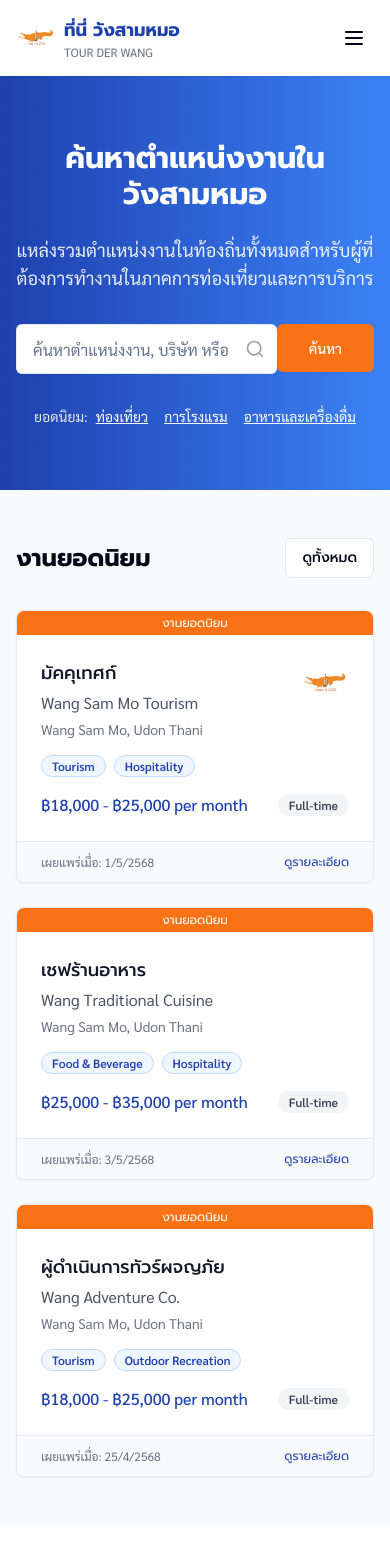
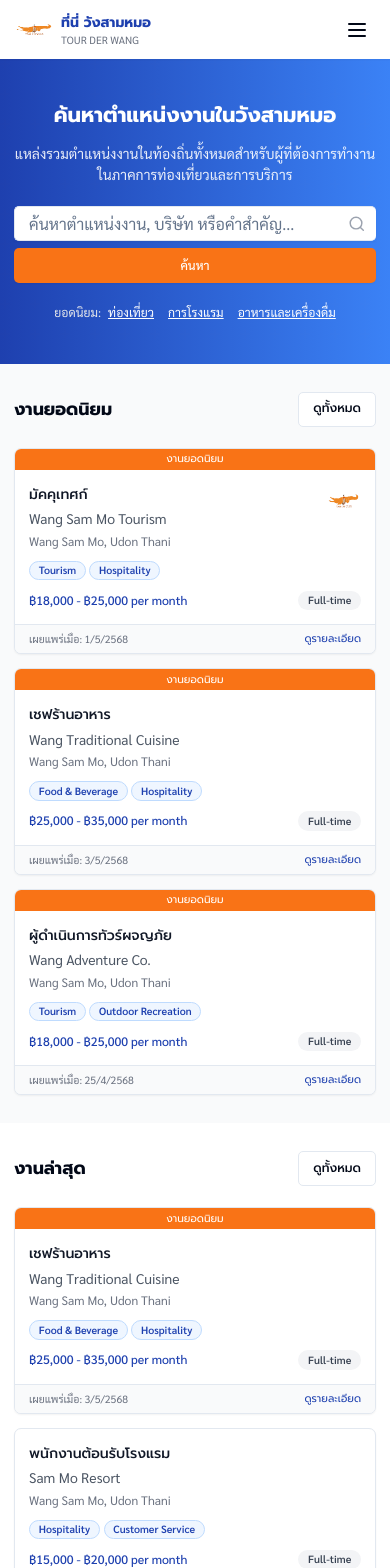
Before and after one commit to Tour-Der-Wang-Dev/wang-sammo-talents-hub, a React (Vite) app: page / in a window 390 px wide. Shown: the top 1568 px of the page. Built offline with nearby package versions, Linux system fonts and the light colour scheme.

Commit message:
Refactor: Step-by-step instructions

```diff
--- a/src/components/Header.tsx
+++ b/src/components/Header.tsx
@@ -1,34 +1,60 @@
 
-import React, { useState } from 'react';
-import { Link } from 'react-router-dom';
+import React, { useState, useEffect } from 'react';
+import { Link, useLocation } from 'react-router-dom';
 import { Button } from '@/components/ui/button';
 import { Search, Menu, X } from 'lucide-react';
 
 const Header = () => {
   const [isMenuOpen, setIsMenuOpen] = useState(false);
+  const [isScrolled, setIsScrolled] = useState(false);
+  const location = useLocation();
+
+  // Close mobile menu when route changes
+  useEffect(() => {
+    setIsMenuOpen(false);
+  }, [location.pathname]);
+
+  // Add scroll detection for shadow effect
+  useEffect(() => {
+    const handleScroll = () => {
+      if (window.scrollY > 10) {
+        setIsScrolled(true);
+      } else {
+        setIsScrolled(false);
+      }
+    };
+
+    window.addEventListener('scroll', handleScroll);
+    return () => {
+      window.removeEventListener('scroll', handleScroll);
+    };
+  }, []);
 
   return (
-    <header className="sticky top-0 z-50 bg-white shadow-sm">
-      <div className="container mx-auto px-4 py-4">
+    <header className={`sticky top-0 z-50 bg-white transition-shadow duration-200 ${isScrolled ? 'shadow-md' : 'shadow-sm'}`}>
+      <div className="container mx-auto px-4 py-3 md:py-4">
         <div className="flex items-center justify-between">
           <Link to="/" className="flex items-center space-x-2">
             <img
               src="/lovable-uploads/dbc20659-751f-4e70-9ce3-49e4dc99bc25.png"
               alt="ที่นี่ วังสามหมอ"
-              className="h-10"
+              className="h-8 md:h-10"
+              loading="eager"
+              width="40"
+              height="40"
             />
             <div className="flex flex-col">
-              <span className="text-lg font-prompt font-bold text-wang-blue">ที่นี่ วังสามหมอ</span>
+              <span className="text-base md:text-lg font-prompt font-bold text-wang-blue">ที่นี่ วังสามหมอ</span>
               <span className="text-xs text-gray-500">TOUR DER WANG</span>
             </div>
           </Link>
 
           {/* Desktop Navigation */}
           <nav className="hidden md:flex items-center space-x-6">
-            <Link to="/" className="font-prompt text-gray-700 hover:text-wang-orange transition-colors">
+            <Link to="/" className={`font-prompt text-gray-700 hover:text-wang-orange transition-colors ${location.pathname === '/' ? 'text-wang-orange font-semibold' : ''}`}>
               หน้าแรก
             </Link>
-            <Link to="/jobs" className="font-prompt text-gray-700 hover:text-wang-orange transition-colors">
+            <Link to="/jobs" className={`font-prompt text-gray-700 hover:text-wang-orange transition-colors ${location.pathname === '/jobs' ? 'text-wang-orange font-semibold' : ''}`}>
               ตำแหน่งงาน
             </Link>
             <Link to="/companies" className="font-prompt text-gray-700 hover:text-wang-orange transition-colors">
@@ -52,6 +78,7 @@ const Header = () => {
           <button
             className="md:hidden p-2"
             onClick={() => setIsMenuOpen(!isMenuOpen)}
+            aria-label={isMenuOpen ? "ปิดเมนู" : "เปิดเมนู"}
           >
             {isMenuOpen ? <X size={24} /> : <Menu size={24} />}
           </button>
@@ -59,33 +86,29 @@ const Header = () => {
 
         {/* Mobile Navigation */}
         {isMenuOpen && (
-          <div className="md:hidden mt-4 py-4 animate-fade-in">
+          <div className="md:hidden mt-4 py-4 animate-fade-in border-t">
             <nav className="flex flex-col space-y-4">
               <Link
                 to="/"
-                className="font-prompt text-gray-700 hover:text-wang-orange transition-colors py-2"
-                onClick={() => setIsMenuOpen(false)}
+                className={`font-prompt text-gray-700 hover:text-wang-orange transition-colors py-2 ${location.pathname === '/' ? 'text-wang-orange font-semibold' : ''}`}
               >
                 หน้าแรก
               </Link>
               <Link
                 to="/jobs"
-                className="font-prompt text-gray-700 hover:text-wang-orange transition-colors py-2"
-                onClick={() => setIsMenuOpen(false)}
+                className={`font-prompt text-gray-700 hover:text-wang-orange transition-colors py-2 ${location.pathname === '/jobs' ? 'text-wang-orange font-semibold' : ''}`}
               >
                 ตำแหน่งงาน
               </Link>
               <Link
                 to="/companies"
                 className="font-prompt text-gray-700 hover:text-wang-orange transition-colors py-2"
-                onClick={() => setIsMenuOpen(false)}
               >
                 บริษัท
               </Link>
               <Link
                 to="/about"
                 className="font-prompt text-gray-700 hover:text-wang-orange transition-colors py-2"
-                onClick={() => setIsMenuOpen(false)}
               >
                 เกี่ยวกับเรา
               </Link>
--- a/src/components/JobCard.tsx
+++ b/src/components/JobCard.tsx
@@ -11,22 +11,22 @@ interface JobCardProps {
 
 const JobCard: React.FC<JobCardProps> = ({ job }) => {
   return (
-    <Link to={`/job/${job.id}`}>
+    <Link to={`/job/${job.id}`} className="block h-full">
       <Card className="h-full job-card overflow-hidden">
         {job.isHot && (
           <div className="bg-wang-orange text-white text-xs font-prompt py-1 px-3 text-center">
             งานยอดนิยม
           </div>
         )}
-        <CardContent className="p-6">
-          <div className="flex items-start justify-between mb-4">
-            <div className="mr-4">
-              <h3 className="font-prompt text-lg font-medium text-gray-900 mb-1">
+        <CardContent className="p-4 sm:p-6">
+          <div className="flex items-start justify-between gap-2">
+            <div className="min-w-0 flex-1">
+              <h3 className="font-prompt text-base sm:text-lg font-medium text-gray-900 mb-1 line-clamp-2">
                 {job.titleThai || job.title}
               </h3>
-              <p className="text-gray-600 mb-1">{job.company}</p>
+              <p className="text-gray-600 mb-1 truncate">{job.company}</p>
               <p className="text-gray-500 text-sm flex items-center">
-                <span>{job.location}</span>
+                <span className="truncate">{job.location}</span>
               </p>
             </div>
             {job.companyLogo && (
@@ -34,31 +34,37 @@ const JobCard: React.FC<JobCardProps> = ({ job }) => {
                 <img
                   src={job.companyLogo}
                   alt={job.company}
-                  className="w-12 h-12 object-contain"
+                  loading="lazy"
+                  className="w-10 h-10 sm:w-12 sm:h-12 object-contain"
                 />
               </div>
             )}
           </div>
 
-          <div className="mt-3 mb-4 flex flex-wrap gap-2">
-            {job.categories.map((category) => (
-              <Badge key={category} variant="outline" className="bg-blue-50 text-wang-blue border-blue-200">
+          <div className="mt-3 mb-3 flex flex-wrap gap-1 sm:gap-2">
+            {job.categories.slice(0, 2).map((category) => (
+              <Badge key={category} variant="outline" className="bg-blue-50 text-wang-blue border-blue-200 text-xs">
                 {category}
               </Badge>
             ))}
+            {job.categories.length > 2 && (
+              <Badge variant="outline" className="bg-blue-50 text-wang-blue border-blue-200 text-xs">
+                +{job.categories.length - 2}
+              </Badge>
+            )}
           </div>
 
-          <div className="flex items-center justify-between mt-4">
-            <div className="text-wang-blue font-medium">
+          <div className="flex items-center justify-between mt-3">
+            <div className="text-wang-blue font-medium text-sm sm:text-base">
               {job.salary}
             </div>
-            <Badge className="bg-gray-100 text-gray-700 hover:bg-gray-100">
+            <Badge className="bg-gray-100 text-gray-700 hover:bg-gray-100 text-xs">
               {job.employmentType}
             </Badge>
           </div>
         </CardContent>
-        <CardFooter className="border-t bg-gray-50 px-6 py-3 text-xs text-gray-500 flex justify-between">
-          <span>เผยแพร่เมื่อ: {new Date(job.datePosted).toLocaleDateString('th-TH')}</span>
+        <CardFooter className="border-t bg-gray-50 px-4 sm:px-6 py-2 sm:py-3 text-xs text-gray-500 flex justify-between">
+          <span className="truncate">เผยแพร่เมื่อ: {new Date(job.datePosted).toLocaleDateString('th-TH')}</span>
           <span className="text-wang-blue font-prompt">ดูรายละเอียด</span>
         </CardFooter>
       </Card>
--- a/src/components/SearchBar.tsx
+++ b/src/components/SearchBar.tsx
@@ -1,5 +1,5 @@
 
-import React, { useState } from 'react';
+import React, { useState, useCallback } from 'react';
 import { Input } from '@/components/ui/input';
 import { Button } from '@/components/ui/button';
 import { Search } from 'lucide-react';
@@ -11,19 +11,19 @@ interface SearchBarProps {
 const SearchBar: React.FC<SearchBarProps> = ({ onSearch }) => {
   const [searchTerm, setSearchTerm] = useState('');
 
-  const handleSubmit = (e: React.FormEvent) => {
+  const handleSubmit = useCallback((e: React.FormEvent) => {
     e.preventDefault();
     onSearch(searchTerm);
-  };
+  }, [searchTerm, onSearch]);
 
   return (
     <form onSubmit={handleSubmit} className="w-full max-w-3xl mx-auto">
-      <div className="flex w-full">
-        <div className="relative flex-grow shadow-sm">
+      <div className="flex w-full flex-col sm:flex-row">
+        <div className="relative flex-grow shadow-sm w-full sm:w-auto">
           <Input
             type="text"
             placeholder="ค้นหาตำแหน่งงาน, บริษัท หรือคำสำคัญ..."
-            className="w-full pl-4 pr-12 py-6 rounded-l-md border-r-0 focus-visible:ring-wang-orange"
+            className="w-full pl-4 pr-12 py-3 sm:py-6 rounded-md sm:rounded-l-md sm:rounded-r-none border-r-0 focus-visible:ring-wang-orange"
             value={searchTerm}
             onChange={(e) => setSearchTerm(e.target.value)}
           />
@@ -33,7 +33,7 @@ const SearchBar: React.FC<SearchBarProps> = ({ onSearch }) => {
         </div>
         <Button
           type="submit"
-          className="bg-wang-orange hover:bg-orange-600 text-white py-6 px-8 rounded-r-md shadow-sm"
+          className="bg-wang-orange hover:bg-orange-600 text-white py-3 px-6 sm:py-6 sm:px-8 mt-2 sm:mt-0 rounded-md sm:rounded-l-none sm:rounded-r-md shadow-sm w-full sm:w-auto"
         >
           ค้นหา
         </Button>
--- a/src/index.css
+++ b/src/index.css
@@ -93,6 +93,11 @@
 
   body {
     @apply bg-background text-foreground font-sarabun;
+    overflow-x: hidden;
+    width: 100%;
+    text-rendering: optimizeLegibility;
+    -webkit-font-smoothing: antialiased;
+    -moz-osx-font-smoothing: grayscale;
   }
 
   h1, h2, h3, h4, h5, h6 {
@@ -100,6 +105,7 @@
   }
 }
 
+@layer components {
   .job-card {
     @apply transition-all duration-300 hover:shadow-lg hover:-translate-y-1;
   }
@@ -111,3 +117,39 @@
   .banner-gradient {
     background: linear-gradient(90deg, #1E40AF 0%, #3B82F6 100%);
   }
+}
+
+/* Optimized Loading States */
+.content-loading {
+  animation: pulse 2s cubic-bezier(0.4, 0, 0.6, 1) infinite;
+}
+
+@keyframes pulse {
+  0%, 100% {
+    opacity: 1;
+  }
+  50% {
+    opacity: .5;
+  }
+}
+
+/* Responsive Typography */
+@media (max-width: 640px) {
+  html {
+    font-size: 14px;
+  }
+}
+
+/* Focus Visible Styles */
+:focus-visible {
+  @apply outline-wang-orange outline-offset-2;
+}
+
+/* Improved form controls on mobile */
+@media (max-width: 640px) {
+  input,
+  select,
+  textarea {
+    font-size: 16px !important; /* Prevents iOS zoom on focus */
+  }
+}
--- a/src/pages/Index.tsx
+++ b/src/pages/Index.tsx
@@ -1,6 +1,6 @@
 
-import React, { useState } from 'react';
-import { Link } from 'react-router-dom';
+import React, { useState, useCallback } from 'react';
+import { Link, useNavigate } from 'react-router-dom';
 import Header from '@/components/Header';
 import Footer from '@/components/Footer';
 import SearchBar from '@/components/SearchBar';
@@ -10,41 +10,40 @@ import { jobs } from '@/data/jobs';
 
 const Index = () => {
   const [searchTerm, setSearchTerm] = useState('');
+  const navigate = useNavigate();
 
   // Get hot jobs
   const hotJobs = jobs.filter(job => job.isHot);
 
-  // Get recent jobs (limited to 6)
+  // Get recent jobs (limited to 3 on mobile, 6 on desktop)
   const recentJobs = [...jobs]
     .sort((a, b) => new Date(b.datePosted).getTime() - new Date(a.datePosted).getTime())
     .slice(0, 6);
 
-  // Handle search
-  const handleSearch = (term: string) => {
-    setSearchTerm(term);
-    // In a real app, would navigate to search results page
-    console.log("Searching for:", term);
-  };
+  // Handle search with navigation
+  const handleSearch = useCallback((term: string) => {
+    navigate(`/jobs?q=${encodeURIComponent(term)}`);
+  }, [navigate]);
 
   return (
     <div className="min-h-screen flex flex-col">
       <Header />
 
       {/* Hero Section */}
-      <section className="banner-gradient text-white py-16 md:py-24 relative overflow-hidden">
+      <section className="banner-gradient text-white py-12 md:py-20 lg:py-24 relative overflow-hidden">
         <div className="thai-pattern absolute inset-0 opacity-10"></div>
         <div className="container mx-auto px-4 relative z-10">
           <div className="max-w-3xl mx-auto text-center">
-            <h1 className="font-prompt text-3xl md:text-5xl font-bold mb-6">
+            <h1 className="font-prompt text-2xl sm:text-3xl md:text-4xl lg:text-5xl font-bold mb-4 md:mb-6">
               ค้นหาตำแหน่งงานในวังสามหมอ
             </h1>
-            <p className="text-lg md:text-xl opacity-90 mb-8">
+            <p className="text-base md:text-lg lg:text-xl opacity-90 mb-6 md:mb-8">
               แหล่งรวมตำแหน่งงานในท้องถิ่นทั้งหมดสำหรับผู้ที่ต้องการทำงานในภาคการท่องเที่ยวและการบริการ
             </p>
 
             <SearchBar onSearch={handleSearch} />
 
-            <div className="mt-8 flex flex-wrap justify-center gap-2 text-sm">
+            <div className="mt-6 md:mt-8 flex flex-wrap justify-center gap-2 text-sm">
               <span className="text-gray-200">ยอดนิยม:</span>
               <Link to="/jobs?category=Tourism" className="text-white hover:text-wang-orange transition-colors underline mr-2">
                 ท่องเที่ยว
@@ -61,20 +60,20 @@ const Index = () => {
       </section>
 
       {/* Featured Jobs Section */}
-      <section className="py-12 md:py-16 bg-gray-50">
+      <section className="py-8 md:py-12 lg:py-16 bg-gray-50">
         <div className="container mx-auto px-4">
-          <div className="flex justify-between items-center mb-8">
-            <h2 className="font-prompt text-2xl md:text-3xl font-bold">
+          <div className="flex justify-between items-center mb-6 md:mb-8">
+            <h2 className="font-prompt text-xl sm:text-2xl md:text-3xl font-bold">
               งานยอดนิยม
             </h2>
             <Link to="/jobs">
-              <Button variant="outline" className="font-prompt">
+              <Button variant="outline" className="font-prompt text-sm sm:text-base">
                 ดูทั้งหมด
               </Button>
             </Link>
           </div>
 
-          <div className="grid grid-cols-1 md:grid-cols-2 lg:grid-cols-3 gap-6">
+          <div className="grid grid-cols-1 sm:grid-cols-2 lg:grid-cols-3 gap-4 sm:gap-6">
             {hotJobs.map((job) => (
               <JobCard key={job.id} job={job} />
             ))}
@@ -83,21 +82,21 @@ const Index = () => {
       </section>
 
       {/* Recent Jobs Section */}
-      <section className="py-12 md:py-16">
+      <section className="py-8 md:py-12 lg:py-16">
         <div className="container mx-auto px-4">
-          <div className="flex justify-between items-center mb-8">
-            <h2 className="font-prompt text-2xl md:text-3xl font-bold">
+          <div className="flex justify-between items-center mb-6 md:mb-8">
+            <h2 className="font-prompt text-xl sm:text-2xl md:text-3xl font-bold">
               งานล่าสุด
             </h2>
             <Link to="/jobs">
-              <Button variant="outline" className="font-prompt">
+              <Button variant="outline" className="font-prompt text-sm sm:text-base">
                 ดูทั้งหมด
               </Button>
             </Link>
           </div>
 
-          <div className="grid grid-cols-1 md:grid-cols-2 lg:grid-cols-3 gap-6">
-            {recentJobs.map((job) => (
+          <div className="grid grid-cols-1 sm:grid-cols-2 lg:grid-cols-3 gap-4 sm:gap-6">
+            {recentJobs.slice(0, window.innerWidth < 640 ? 3 : 6).map((job) => (
               <JobCard key={job.id} job={job} />
             ))}
           </div>
@@ -105,16 +104,16 @@ const Index = () => {
       </section>
 
       {/* CTA Section */}
-      <section className="py-12 md:py-16 bg-gray-100">
+      <section className="py-8 md:py-12 lg:py-16 bg-gray-100">
         <div className="container mx-auto px-4">
           <div className="max-w-4xl mx-auto text-center">
-            <h2 className="font-prompt text-2xl md:text-3xl font-bold mb-4">
+            <h2 className="font-prompt text-xl sm:text-2xl md:text-3xl font-bold mb-3 md:mb-4">
               ต้องการประกาศรับสมัครพนักงาน?
             </h2>
-            <p className="text-gray-600 mb-8 max-w-2xl mx-auto">
+            <p className="text-gray-600 mb-6 md:mb-8 max-w-2xl mx-auto">
               เข้าถึงผู้สมัครงานที่มีคุณภาพในพื้นที่วังสามหมอ เพิ่มโอกาสในการได้พนักงานที่เหมาะสมกับธุรกิจของคุณ
             </p>
-            <Button className="bg-wang-orange hover:bg-orange-600 text-white font-prompt py-6 px-8 rounded-md">
+            <Button className="bg-wang-orange hover:bg-orange-600 text-white font-prompt py-3 px-6 sm:py-6 sm:px-8 rounded-md">
               ลงประกาศรับสมัครงาน
             </Button>
           </div>
```
Also changed, not shown: src/App.tsx (+18 -5 lines), src/components/FilterPanel.tsx (+49 -2 lines), src/pages/JobDetailPage.tsx (+21 -19 lines), src/pages/JobsPage.tsx (+33 -23 lines). Lines whose indentation alone changed are shown as unchanged.
